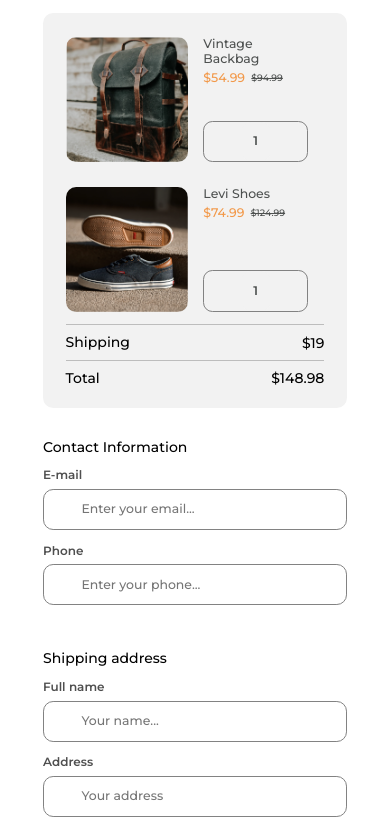
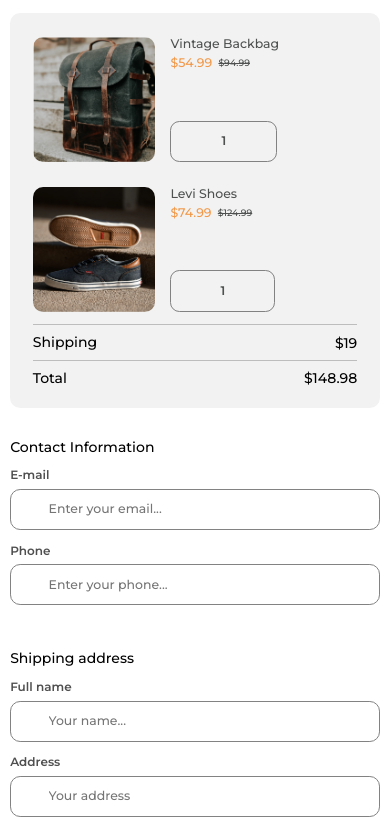
Before and after one commit to CiscoMendez/Checkout-Page, a plain HTML site: page index.html in a window 390 px wide. Shown: the part 112-939 px from the top of the page. Drawn offline with Linux system fonts and the light colour scheme.

Commit message:
Clase col-lg max-width

```diff
--- a/index.html
+++ b/index.html
@@ -17,7 +17,7 @@
             <div class="checkout-header col-lg col-m col-s">
                 <h1>Checkout</h1>
             </div>
-            <div class="checkout-container col-lg col-m col-s">
+            <div class="checkout-container col-lg col-m ">
                     <!--Form checkout-->
                     <div class="form-details">
                         <form action="/index.html" method="POST">
--- a/styles/main.css
+++ b/styles/main.css
@@ -341,7 +341,7 @@
         font-size: 0.78em;
     }
     .col-s{
-        max-width: 24.36rem;
+        max-width: 30rem;
     }
     .check-container .checkmark:after {
         left: 4px;
```
